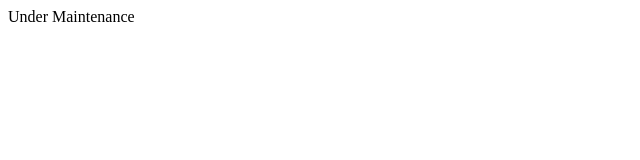
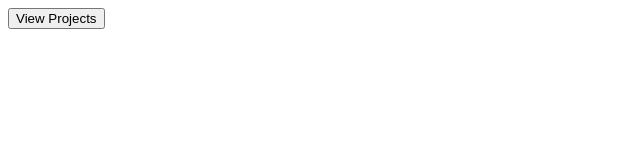
Before and after one commit to BosEriko/boseriko.com, a Next.js app: page / in a window 1280 px wide. Shown: the top 160 px of the page, without its empty margins (0-640 px from the left). Built offline with nearby package versions, Linux system fonts and the light colour scheme.

Commit message:
Feature: Add Link from Homepage to Projects

```diff
--- a/app/page.tsx
+++ b/app/page.tsx
@@ -1,3 +1,11 @@
+"use client";
+import { useRouter } from "next/navigation";
+
 export default function Home() {
-  return <div>Under Maintenance</div>;
+  const router = useRouter();
+  return (
+    <div>
+      <button onClick={() => router.push(`/project`)}>View Projects</button>
+    </div>
+  );
 }
```
